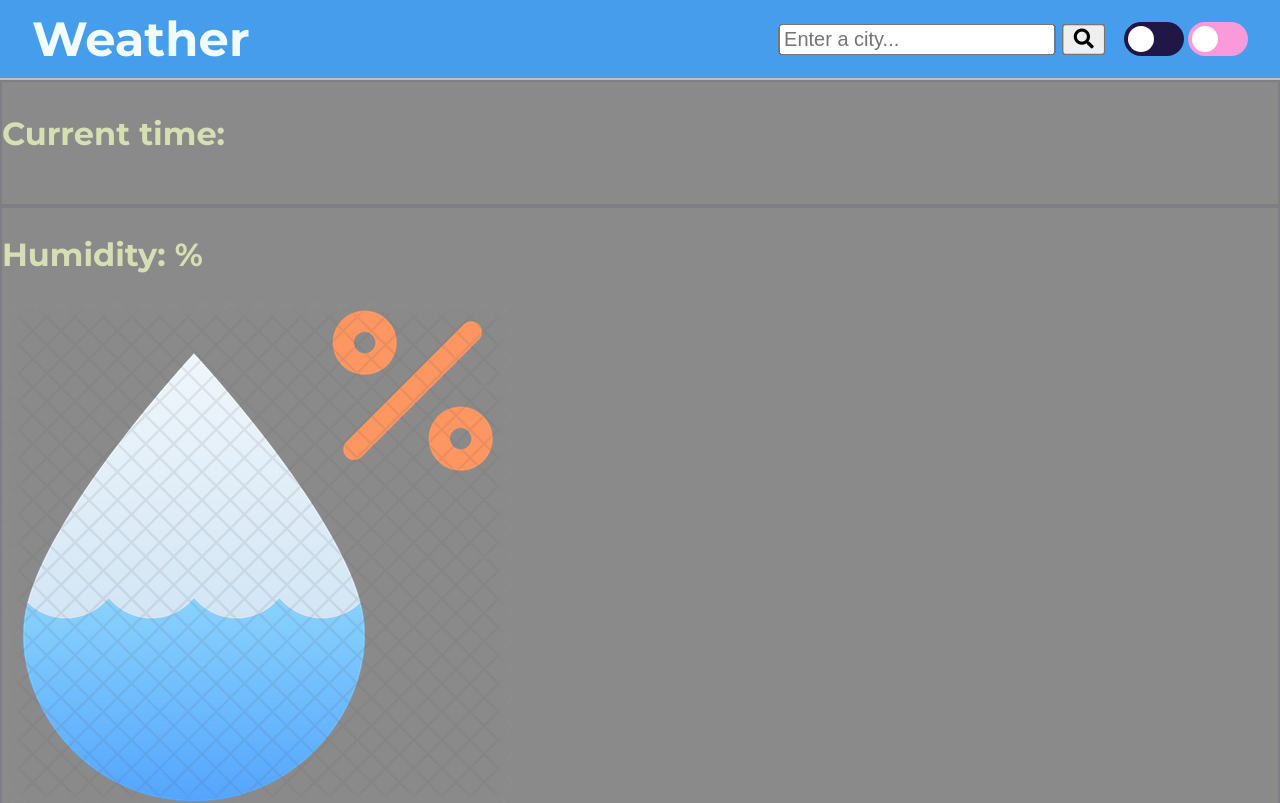
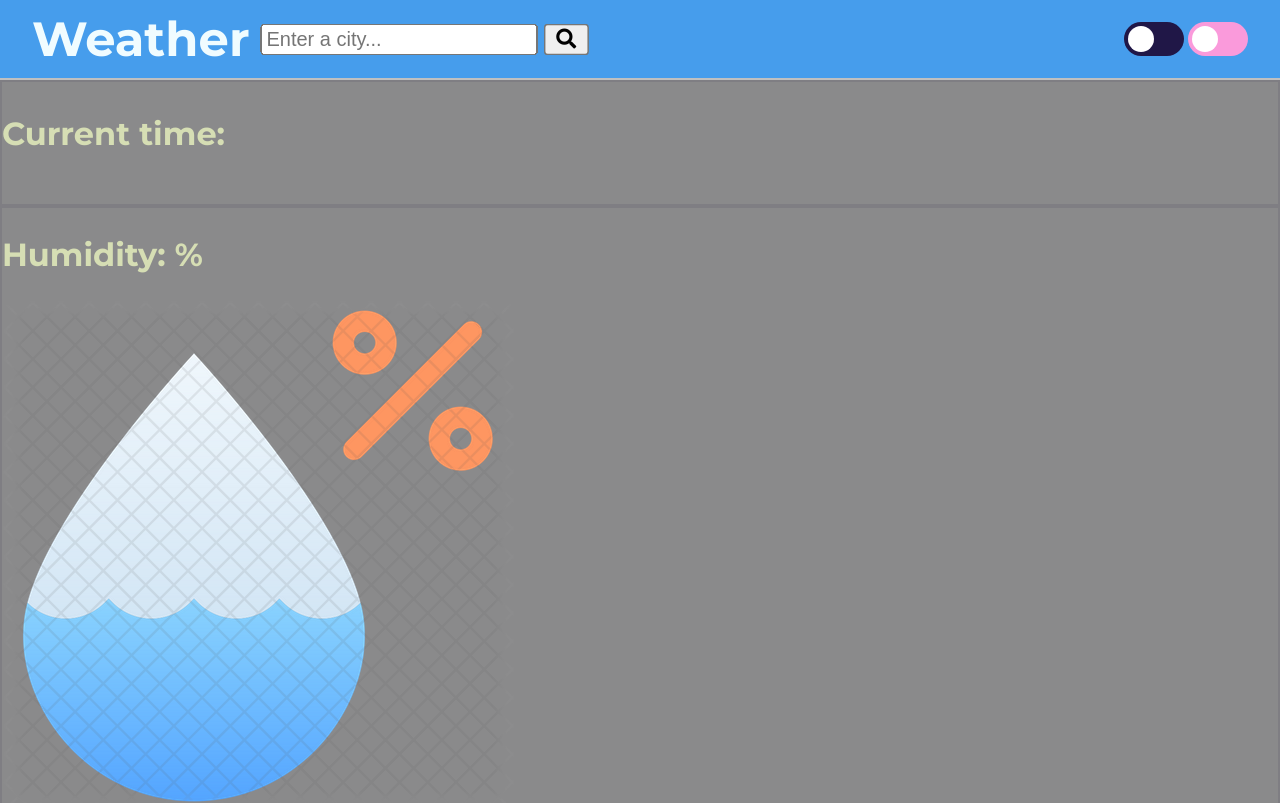
Before and after one commit to MooMooCow719/WeatherApp, a plain HTML site: page index.html in a window 1280 px wide. Shown: the top 803 px of the page. Drawn offline with Linux system fonts and the light colour scheme.

Commit message:
Update weatherstyle.css

```diff
--- a/build/weatherstyle.css
+++ b/build/weatherstyle.css
@@ -39,9 +39,9 @@ h2{
 #searchbar-div {
     flex-grow: 3;
     display: flex;
-    justify-content: right;
+    justify-content: left;
     padding: 0 2rem;
-    margin: 0vw 10vw 0vw 0vw;
+    margin: 0vw 5vw 0vw 0vw;
     transform: scale(1.5);
 }
 
```
